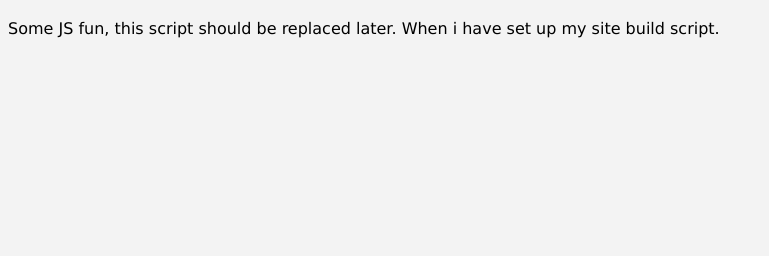
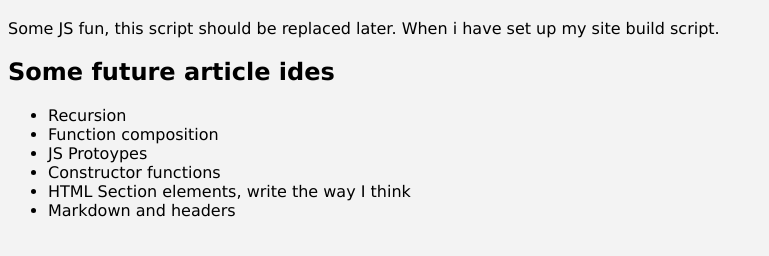
Before and after one commit to pirfalt/pirfalt.github.io, a plain HTML site: page index.html in a window 1280 px wide. Shown: the part 62-318 px from the top of the page, without its empty margins (0-769 px from the left). Drawn offline with Linux system fonts and the light colour scheme.

Commit message:
add: Article list

```diff
--- a/assets/script/index.js
+++ b/assets/script/index.js
@@ -1,3 +1,7 @@
+function insertAfter(referenceNode, newNode) {
+  referenceNode.parentNode.insertBefore(newNode, referenceNode.nextSibling);
+}
+
 function main() {
 	var shouldBrowserify = document.createElement('P')
 	shouldBrowserify.textContent = [
@@ -5,6 +9,6 @@ function main() {
 		'site build script.'
 	].join(' ')
 
-	document.body.appendChild(shouldBrowserify)
+	insertAfter(document.getElementsByTagName('H1')[0], shouldBrowserify)
 }
 main()
--- a/index.html
+++ b/index.html
@@ -7,6 +7,19 @@
 </head>
 <body>
 	<h1>Emil Pirfält</h1>
+
+	<section>
+		<h2>Some future article ides</h2>
+		<ul>
+			<li>Recursion</li>
+			<li>Function composition</li>
+			<li>JS Protoypes</li>
+			<li>Constructor functions</li>
+			<li>HTML Section elements, write the way I think</li>
+			<li>Markdown and headers</li>
+		</ul>
+	</section>
+
   <script src="assets/script/index.js"></script>
 </body>
 </html>
```
